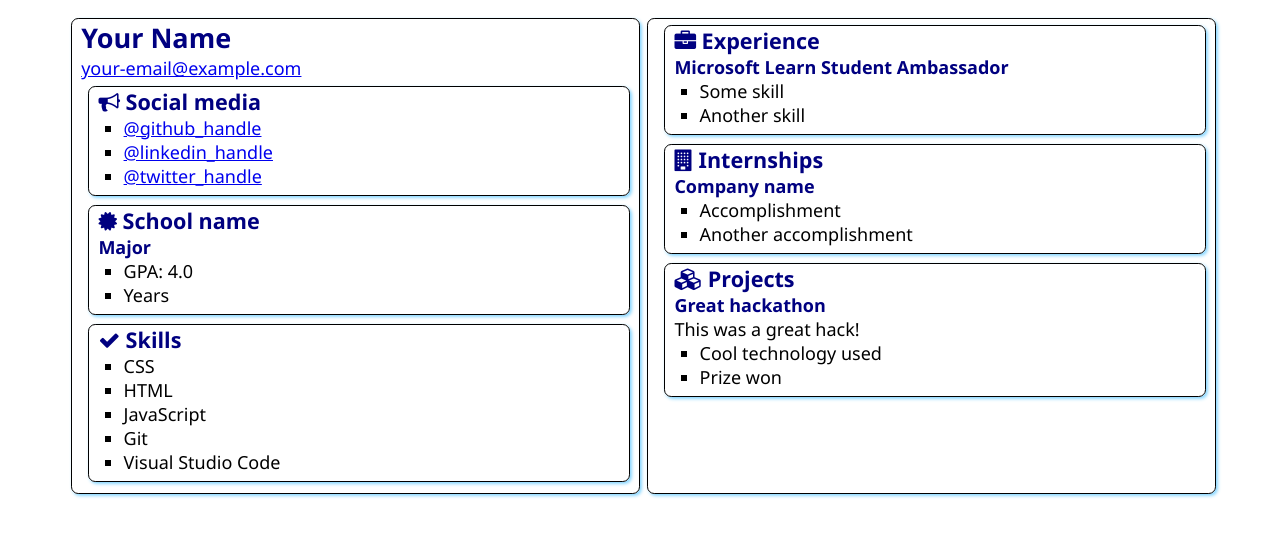
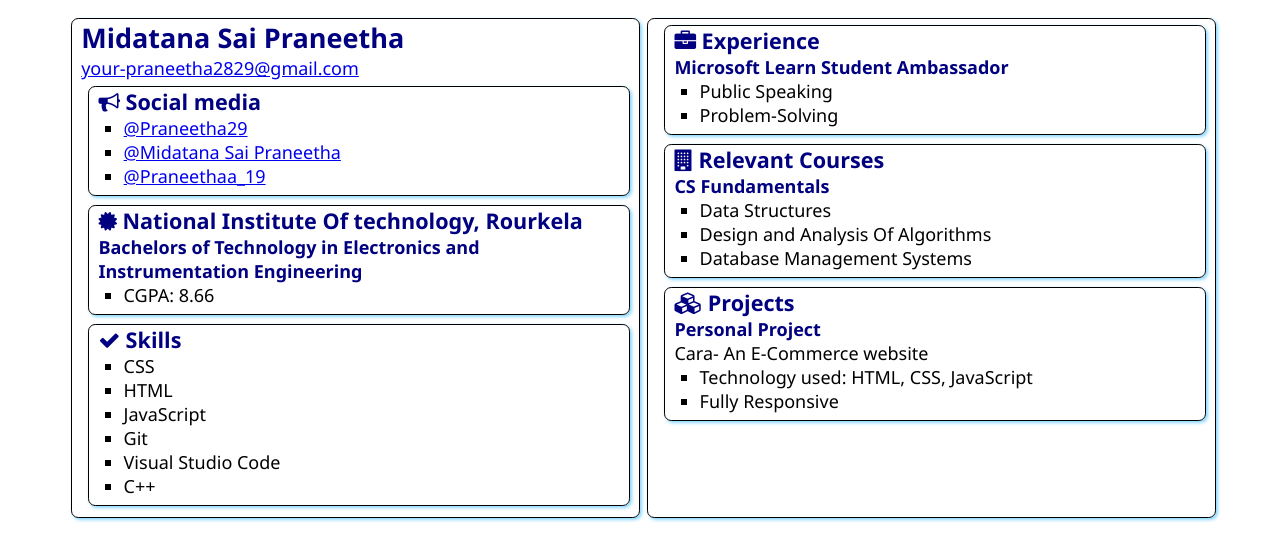
Before and after one commit to Praneetha29/SATechnicalOnboarding, a plain HTML site: page src/index.html in a window 1280 px wide. Drawn offline with Linux system fonts and the light colour scheme.

Commit message:
Update index.html
Personalized with my information

```diff
--- a/src/index.html
+++ b/src/index.html
@@ -12,8 +12,8 @@
 <body>
     <main>
         <article class="box">
-            <h1>Your Name</h1>
-            <div><a href="mailto:your.email@example.com">your-email@example.com</a></div>
+            <h1>Midatana Sai Praneetha</h1>
+            <div><a href="praneetha2829@gmail.com">your-praneetha2829@gmail.com</a></div>
 
             <section class="box">
                 <h2>
@@ -21,9 +21,9 @@
                     Social media
                 </h2>
                 <ul>
-                    <li><a href="https://github.com/<handle>">@github_handle</a></li>
-                    <li><a href="https://linkedin.com/in/<handle>">@linkedin_handle</a></li>
-                    <li><a href="https://twitter.com/<handle>">@twitter_handle</a></li>
+                    <li><a href="https://github.com/Praneetha29">@Praneetha29</a></li>
+                    <li><a href="https://linkedin.com/in/midatana-sai-praneetha-9a587420b">@Midatana Sai Praneetha</a></li>
+                    <li><a href="https://twitter.com/Praneethaa_19">@Praneethaa_19</a></li>
                 </ul>
             </section>
 
@@ -31,12 +31,11 @@
                 <div class="education">
                     <h2>
                         <i class="fa fa-certificate" aria-hidden="true"></i>
-                        School name
+                        National Institute Of technology, Rourkela
                     </h2>
-                    <h3>Major</h3>
+                    <h3>Bachelors of Technology in Electronics and Instrumentation Engineering</h3>
                     <ul>
-                        <li>GPA: 4.0</li>
-                        <li>Years</li>
+                        <li>CGPA: 8.66</li>
                     </ul>
                 </div>
             </section>
@@ -52,6 +51,7 @@
                     <li>JavaScript</li>
                     <li>Git</li>
                     <li>Visual Studio Code</li>
+                    <li>C++</li>
                 </ul>
             </section>
         </article>
@@ -63,20 +63,21 @@
                 </h2>
                 <h3>Microsoft Learn Student Ambassador</h3>
                 <ul>
-                    <li>Some skill</li>
-                    <li>Another skill</li>
+                    <li>Public Speaking</li>
+                    <li>Problem-Solving</li>
                 </ul>
             </section>
             <section class="box">
                 <h2>
                     <i class="fa fa-building" aria-hidden="true"></i>
-                    Internships
+                    Relevant Courses
                 </h2>
 
-                <h3>Company name</h3>
+                <h3>CS Fundamentals</h3>
                 <ul>
-                    <li>Accomplishment</li>
-                    <li>Another accomplishment</li>
+                    <li>Data Structures</li>
+                    <li>Design and Analysis Of Algorithms</li>
+                    <li>Database Management Systems</li>
                 </ul>
             </section>
             <section class="box">
@@ -85,11 +86,11 @@
                     Projects
                 </h2>
 
-                <h3>Great hackathon</h3>
-                <div>This was a great hack!</div>
+                <h3>Personal Project</h3>
+                <div>Cara- An E-Commerce website</div>
                 <ul>
-                    <li>Cool technology used</li>
-                    <li>Prize won</li>
+                    <li>Technology used: HTML, CSS, JavaScript</li>
+                    <li>Fully Responsive</li>
                 </ul>
             </section>
         </article>
```
